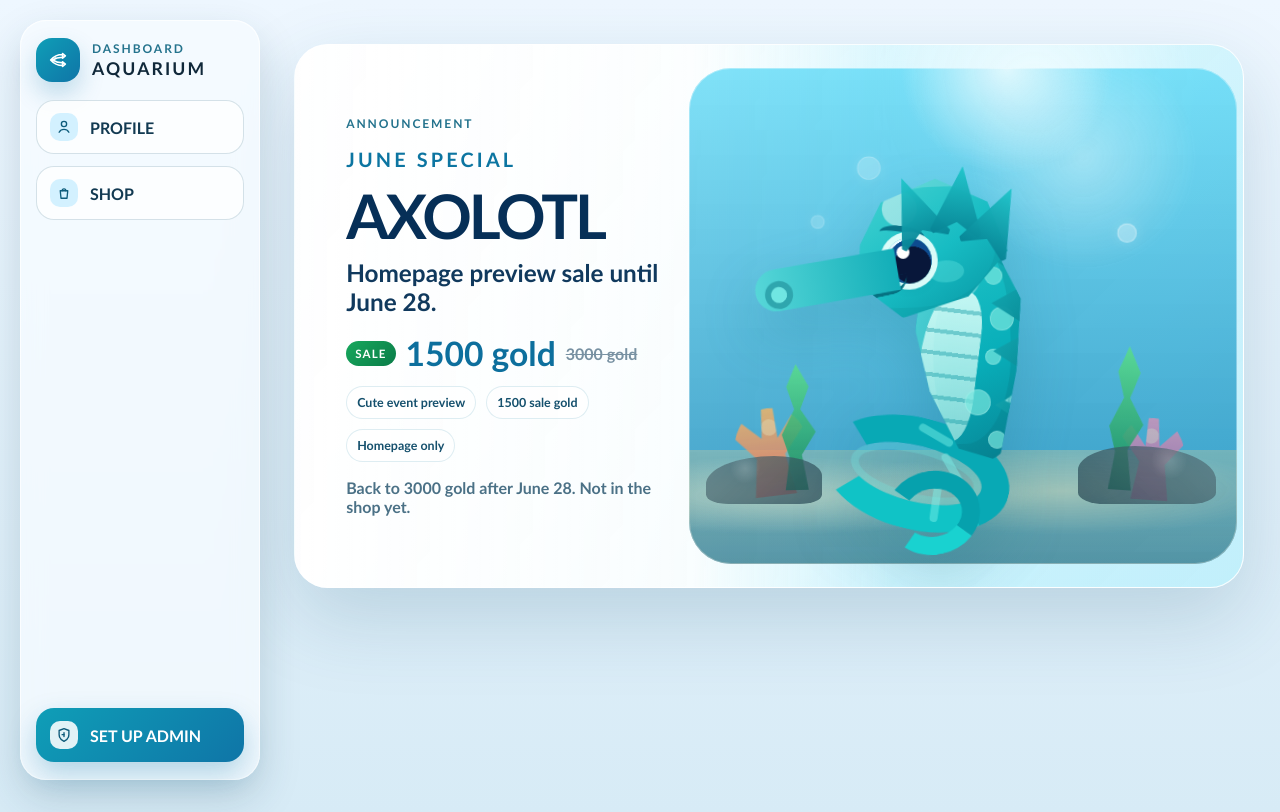
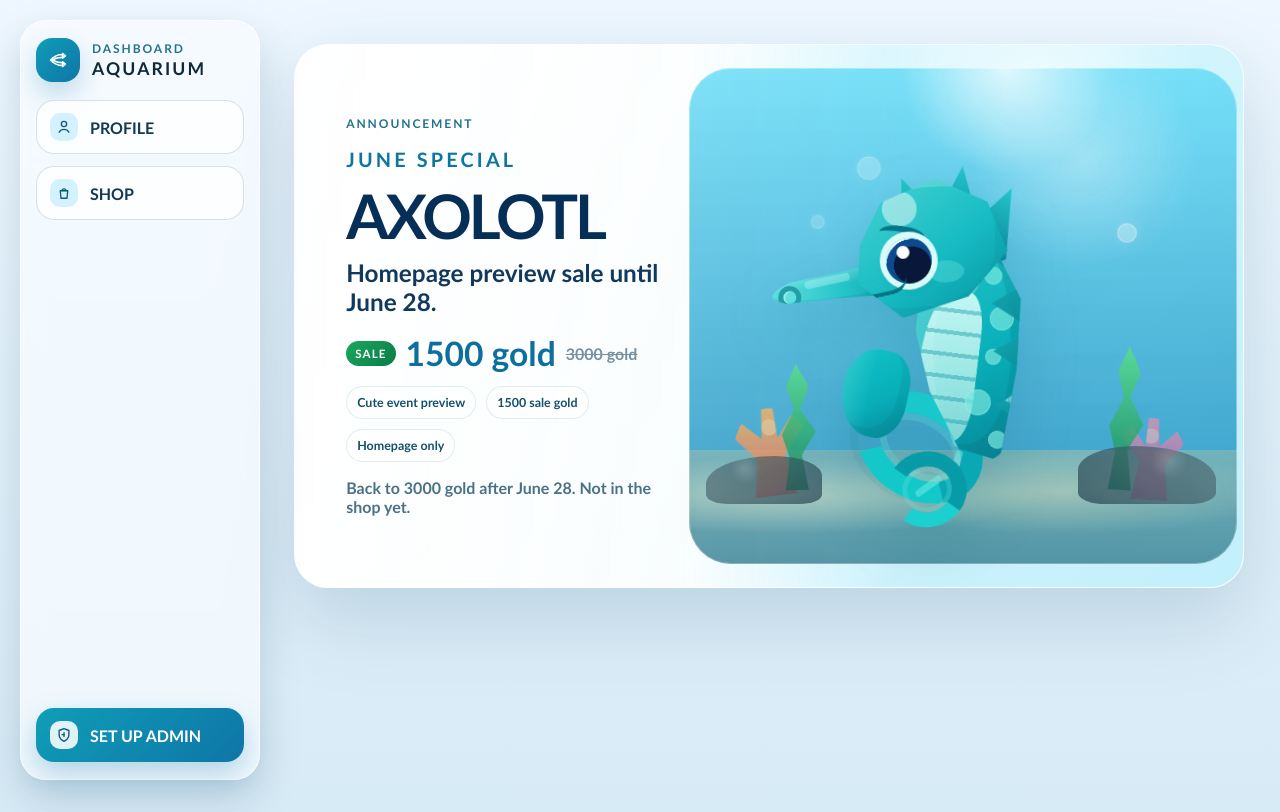
Before and after one commit to jonathanbuquia/juniorworship, a React (Vite) app: page / in a window 1280 px wide. Built offline with nearby package versions, Linux system fonts and the light colour scheme; no server answers.

Commit message:
Refine homepage seahorse details

```diff
--- a/src/AdminApp.css
+++ b/src/AdminApp.css
@@ -3178,6 +3178,7 @@
 }
 
 .seahorse-body {
+  z-index: 2;
   left: 170px;
   top: 82px;
   width: 112px;
@@ -3288,6 +3289,7 @@
 }
 
 .seahorse-head {
+  z-index: 4;
   left: 82px;
   top: 22px;
   width: 184px;
@@ -3303,26 +3305,46 @@
 }
 
 .seahorse-snout {
-  left: 12px;
-  top: 100px;
+  left: 28px;
+  top: 101px;
   z-index: 3;
-  width: 144px;
-  height: 42px;
-  border-radius: 999px 16px 22px 999px;
-  background: linear-gradient(90deg, #56d6d8, #12aeb8);
-  transform: rotate(-8deg);
+  width: 126px;
+  height: 35px;
+  border-radius: 76% 22% 28% 72% / 58% 38% 54% 48%;
+  background:
+    linear-gradient(180deg, rgba(196, 255, 251, 0.36), transparent 46%),
+    linear-gradient(90deg, #5edfe0 0%, #24c4c9 58%, #0d9eab 100%);
+  clip-path: polygon(0 42%, 10% 20%, 48% 14%, 100% 0, 100% 100%, 48% 84%, 10% 78%, 0 60%);
+  transform: rotate(-7deg);
+  transform-origin: right center;
+  box-shadow:
+    inset -8px -6px 0 rgba(0, 106, 120, 0.14),
+    0 6px 10px rgba(6, 91, 105, 0.08);
+}
+
+.seahorse-snout::before {
+  content: '';
+  position: absolute;
+  left: 34px;
+  top: 7px;
+  width: 46px;
+  height: 8px;
+  border-radius: 999px;
+  background: rgba(214, 255, 252, 0.32);
+  transform: rotate(-3deg);
 }
 
 .seahorse-snout::after {
   content: '';
   position: absolute;
-  left: 9px;
-  top: 12px;
-  width: 16px;
-  height: 16px;
+  left: 6px;
+  top: 10px;
+  width: 13px;
+  height: 13px;
   border-radius: 50%;
-  border: 6px solid rgba(0, 121, 136, 0.58);
-  background: rgba(117, 232, 228, 0.9);
+  border: 5px solid rgba(0, 116, 132, 0.62);
+  background: rgba(96, 224, 222, 0.94);
+  box-shadow: inset 2px 1px 0 rgba(224, 255, 251, 0.4);
 }
 
 .seahorse-eye {
@@ -3404,55 +3426,75 @@
 }
 
 .seahorse-tail {
-  left: 72px;
-  top: 260px;
-  width: 190px;
-  height: 112px;
+  z-index: 1;
+  left: 106px;
+  top: 238px;
+  width: 132px;
+  height: 104px;
   border-radius: 50%;
-  border: 28px solid #08a9b5;
+  border: 22px solid #08a9b5;
+  border-top-color: #18c8cb;
   border-left-color: transparent;
-  border-bottom-color: #10c3c6;
-  transform: rotate(16deg);
-  box-shadow: inset 0 0 0 8px rgba(111, 234, 224, 0.28);
+  border-bottom-color: #13c8c8;
+  transform: rotate(34deg);
+  box-shadow:
+    inset 0 0 0 7px rgba(111, 234, 224, 0.24),
+    -7px 4px 0 rgba(0, 112, 127, 0.08);
+}
+
+.seahorse-tail::before {
+  content: '';
+  position: absolute;
+  right: 78px;
+  top: -36px;
+  width: 66px;
+  height: 88px;
+  border-radius: 52% 42% 46% 58%;
+  background:
+    linear-gradient(90deg, rgba(136, 239, 231, 0.22), transparent 42%),
+    linear-gradient(145deg, #12c4c7 0%, #08aeb9 58%, #078796 100%);
+  transform: rotate(-20deg);
+  box-shadow: inset -10px -8px 0 rgba(0, 103, 117, 0.13);
 }
 
 .seahorse-tail::after {
   content: '';
   position: absolute;
-  left: 46px;
-  top: 20px;
-  width: 58px;
-  height: 48px;
+  left: 32px;
+  top: 24px;
+  width: 50px;
+  height: 46px;
   border-radius: 50%;
-  border: 18px solid #06a1ad;
+  border: 15px solid #079ba8;
   border-left-color: transparent;
-  border-bottom-color: #19d2d0;
-  transform: rotate(-24deg);
+  border-bottom-color: #1bd0cf;
+  transform: rotate(-42deg);
+  box-shadow: inset 0 0 0 5px rgba(137, 239, 231, 0.2);
 }
 
 .tail-ring {
-  width: 38px;
-  height: 8px;
+  width: 31px;
+  height: 7px;
   border-radius: 999px;
   background: rgba(125, 242, 233, 0.46);
 }
 
 .tail-ring.ring-one {
-  left: 58px;
-  top: -18px;
-  transform: rotate(16deg);
+  left: 48px;
+  top: -4px;
+  transform: rotate(40deg);
 }
 
 .tail-ring.ring-two {
-  left: 83px;
-  top: 12px;
-  transform: rotate(46deg);
+  left: 68px;
+  top: 23px;
+  transform: rotate(76deg);
 }
 
 .tail-ring.ring-three {
-  left: 74px;
-  top: 48px;
-  transform: rotate(84deg);
+  left: 56px;
+  top: 55px;
+  transform: rotate(112deg);
 }
 
 @keyframes announcementBubbleDrift {
```
